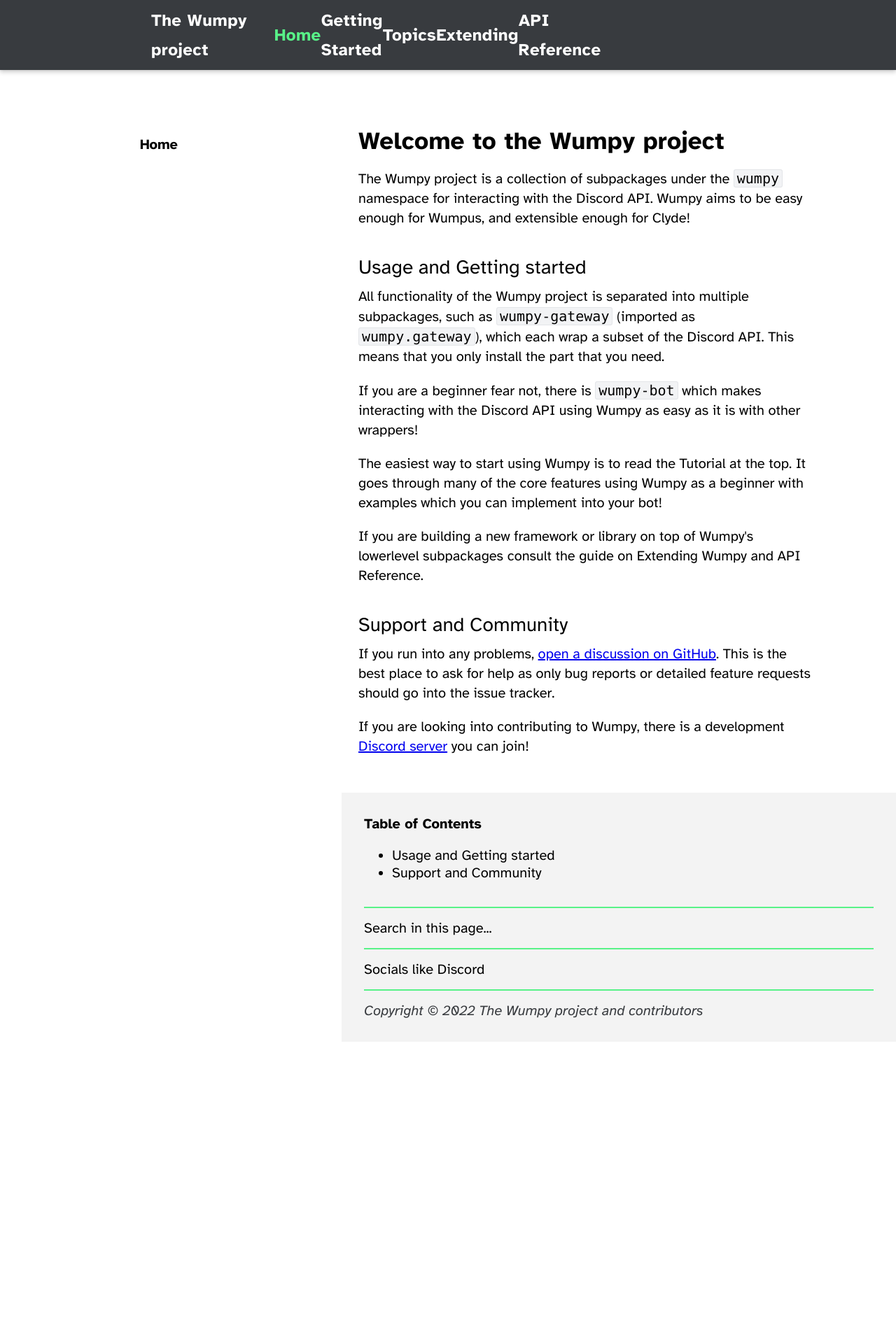
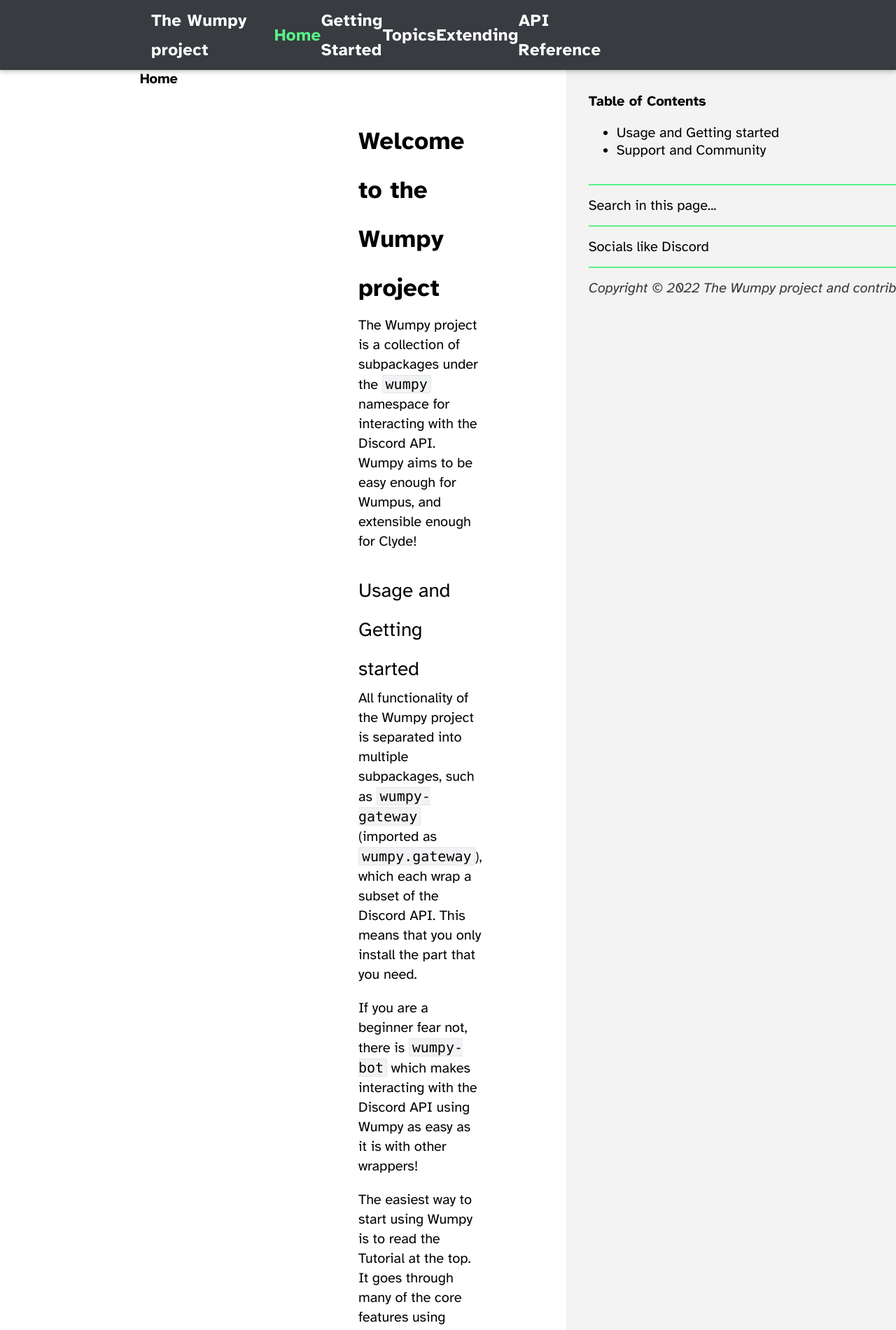
Before and after one commit to wumpyproject/docs, an MkDocs documentation site: the page built from docs/index.md, in a window 1280 px wide. Shown: the top 1901 px of the page at 70% size. Built offline with MkDocs 1.6.1, drawn with Linux system fonts in a browser that asks for light colours.

Commit message:
Fix flexing of main theme layout

```diff
--- a/theme/css/theme.css
+++ b/theme/css/theme.css
@@ -20,11 +20,15 @@ body {
 
 #page-body {
   display: flex;
-  align-items: baseline;
+  align-items: flex-start;
 
   flex-grow: 1;
 
   padding-left: 200px;
+}
+
+main {
+  display: flex;
 }
 
 .normalize-link {
```
